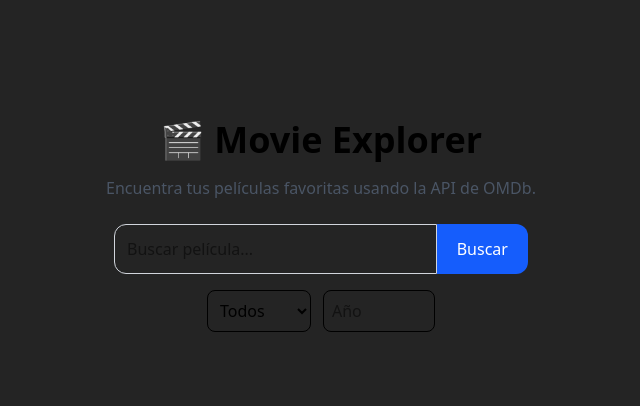
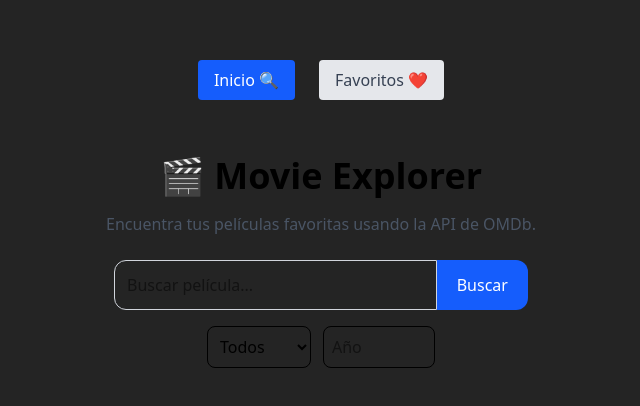
Before and after one commit to julioocmc/movie-app, a React (Vite) app: page / in a window 1280 px wide. Shown: the part 138-544 px from the top of the page, without its empty margins (319-959 px from the left). Built offline with nearby package versions, Linux system fonts and the light colour scheme.

Commit message:
feat: implement tab navigation between Home and Favorites pages

```diff
--- a/src/App.tsx
+++ b/src/App.tsx
@@ -1,8 +1,41 @@
+import { useState } from 'react';
+import Home from './pages/Home';
 import './App.css';
-import Home from './pages/Home';
+import Favorites from './pages/Favorites';
 
 function App() {
-  return <Home />;
+  const [tab, setTab] = useState<'home' | 'favorites'>('home');
+
+  return (
+    <div>
+      <div className="flex justify-center gap-6 py-4">
+        <button
+          onClick={() => setTab('home')}
+          className={`px-4 py-2 rounded ${
+            tab === 'home'
+              ? 'bg-blue-600 text-white'
+              : 'bg-gray-200 text-gray-700'
+          }`}
+        >
+          Inicio 🔍
+        </button>
+
+        <button
+          onClick={() => setTab('favorites')}
+          className={`px-4 py-2 rounded ${
+            tab === 'favorites'
+              ? 'bg-blue-600 text-white'
+              : 'bg-gray-200 text-gray-700'
+          }`}
+        >
+          Favoritos ❤️
+        </button>
+      </div>
+
+      {tab === 'home' && <Home />}
+      {tab === 'favorites' && <Favorites />}
+    </div>
+  );
 }
 
 export default App;
```
